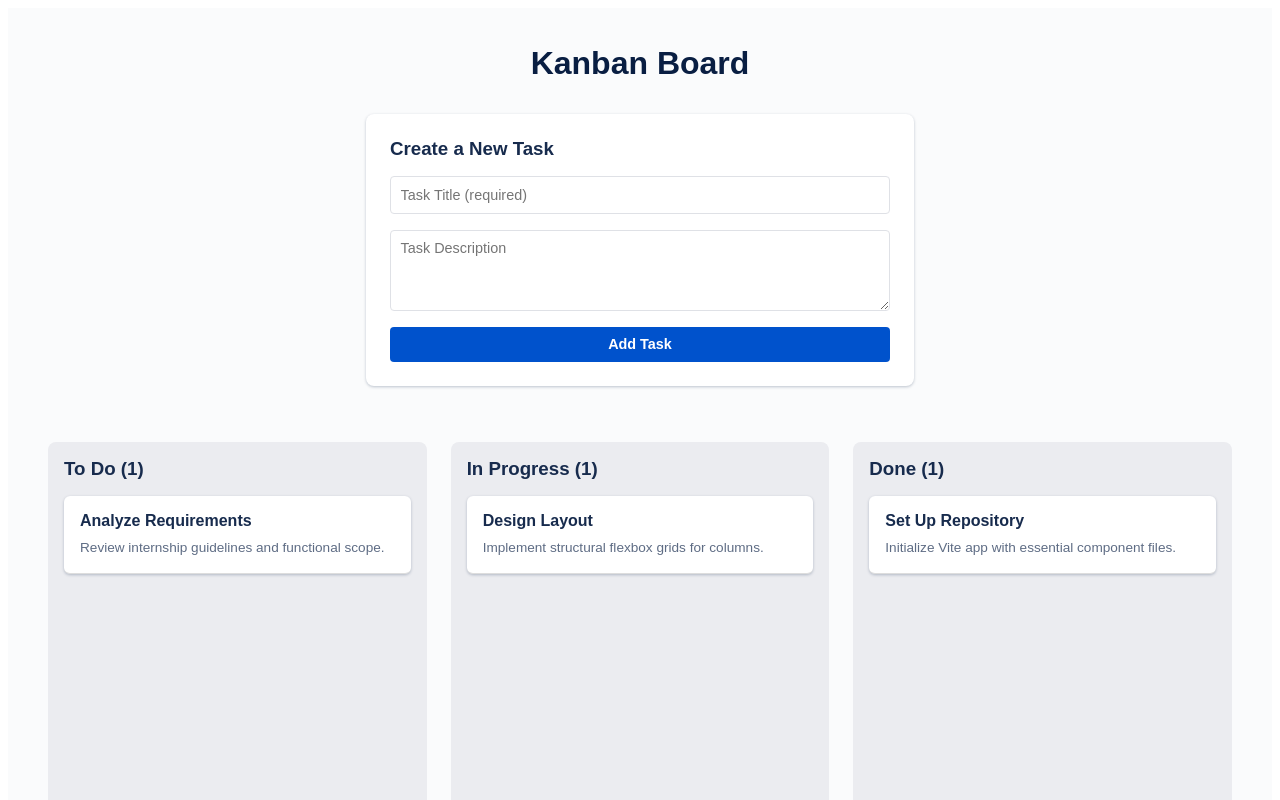
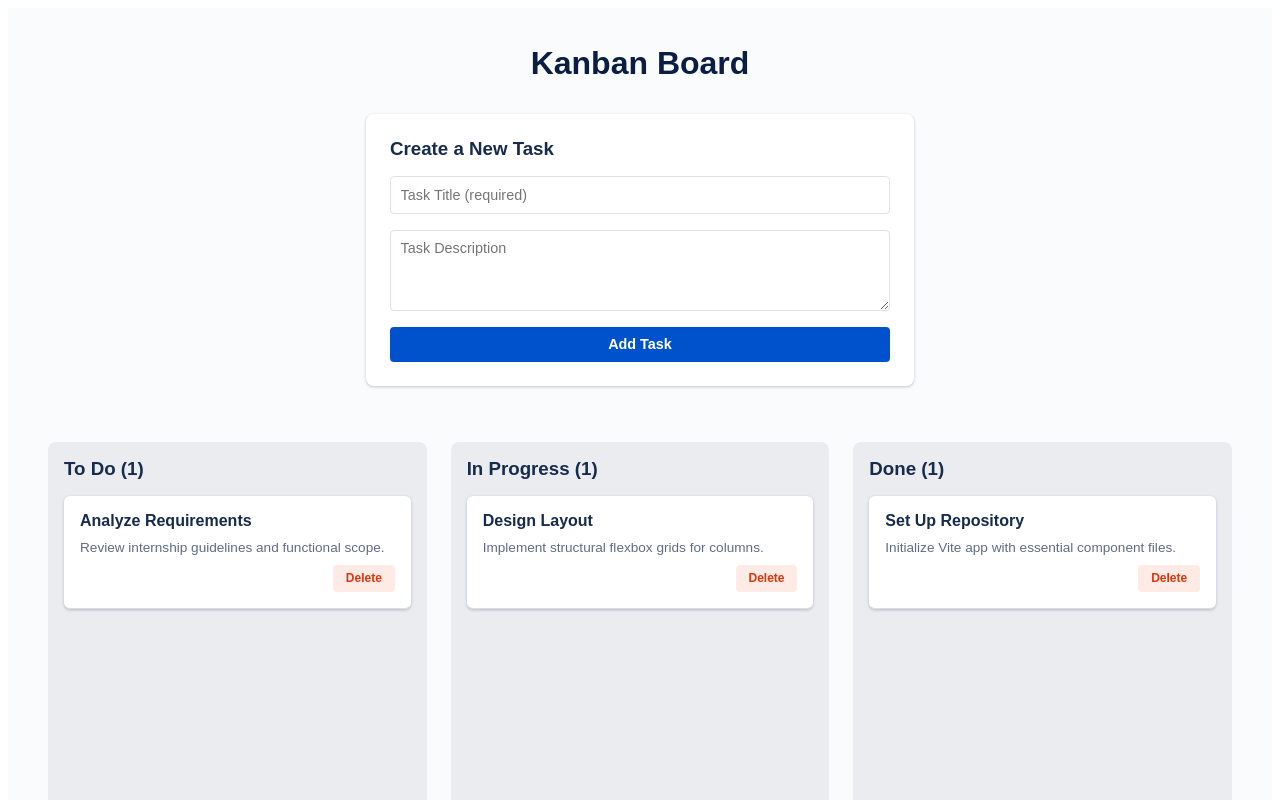
Before and after one commit to raushan-40/kanban-task-board, a React (Vite) app: page / in a window 1280 px wide. Shown: the top 800 px of the page. Built offline with nearby package versions, Linux system fonts and the light colour scheme.

Commit message:
Implement delete task functionality

```diff
--- a/src/App.jsx
+++ b/src/App.jsx
@@ -24,16 +24,20 @@ function App() {
     },
   ]);
 
-  // Handler to receive new task inputs and update top-level state
   const handleAddTask = ({ title, description }) => {
     const newTask = {
-      id: crypto.randomUUID(), // Generates a standard cryptographically strong unique ID
+      id: crypto.randomUUID(),
       title,
       description,
-      status: 'todo', // Always direct new tasks to the beginning column
+      status: 'todo',
     };
+    setTasks([...tasks, newTask]);
+  };
 
-    setTasks([...tasks, newTask]);
+  // Immutable state update deleting the targeted task using filter
+  const handleDeleteTask = (taskId) => {
+    const updatedTasks = tasks.filter((task) => task.id !== taskId);
+    setTasks(updatedTasks);
   };
 
   const containerStyle = {
@@ -56,9 +60,9 @@ function App() {
       </header>
 
       <main>
-        {/* Rendering the form and passing the handler callback */}
         <TaskForm onAddTask={handleAddTask} />
-        <Board tasks={tasks} />
+        {/* Passing the delete callback down to Board */}
+        <Board tasks={tasks} onDeleteTask={handleDeleteTask} />
       </main>
     </div>
   );
--- a/src/components/Board.jsx
+++ b/src/components/Board.jsx
@@ -1,6 +1,6 @@
 import Column from './Column';
 
-function Board({ tasks }) {
+function Board({ tasks, onDeleteTask }) {
   const boardStyle = {
     display: 'flex',
     gap: '1.5rem',
@@ -9,16 +9,16 @@ function Board({ tasks }) {
     alignItems: 'flex-start',
   };
 
-  // Filtering tasks before passing them to the columns
   const todoTasks = tasks.filter((task) => task.status === 'todo');
   const inProgressTasks = tasks.filter((task) => task.status === 'in-progress');
   const doneTasks = tasks.filter((task) => task.status === 'done');
 
   return (
     <div style={boardStyle}>
-      <Column title="To Do" tasks={todoTasks} />
-      <Column title="In Progress" tasks={inProgressTasks} />
-      <Column title="Done" tasks={doneTasks} />
+      {/* Passing onDeleteTask down to each Column */}
+      <Column title="To Do" tasks={todoTasks} onDeleteTask={onDeleteTask} />
+      <Column title="In Progress" tasks={inProgressTasks} onDeleteTask={onDeleteTask} />
+      <Column title="Done" tasks={doneTasks} onDeleteTask={onDeleteTask} />
     </div>
   );
 }
--- a/src/components/Column.jsx
+++ b/src/components/Column.jsx
@@ -1,6 +1,6 @@
 import TaskCard from './TaskCard';
 
-function Column({ title, tasks }) {
+function Column({ title, tasks, onDeleteTask }) {
   const columnStyle = {
     flex: 1,
     backgroundColor: '#ebecf0',
@@ -43,7 +43,8 @@ function Column({ title, tasks }) {
           <div style={emptyPlaceholderStyle}>No tasks yet</div>
         ) : (
           tasks.map((task) => (
-            <TaskCard key={task.id} task={task} />
+            // Passing onDeleteTask down to TaskCard
+            <TaskCard key={task.id} task={task} onDeleteTask={onDeleteTask} />
           ))
         )}
       </div>
--- a/src/components/TaskCard.jsx
+++ b/src/components/TaskCard.jsx
@@ -1,15 +1,17 @@
-function TaskCard({ task }) {
+function TaskCard({ task, onDeleteTask }) {
   const cardStyle = {
     backgroundColor: '#ffffff',
     borderRadius: '6px',
     padding: '1rem',
     boxShadow: '0 1px 3px rgba(9, 30, 66, 0.25)',
     borderBottom: '1px solid #ddd',
-    cursor: 'pointer',
+    display: 'flex',
+    flexDirection: 'column',
+    gap: '0.5rem',
   };
 
   const titleStyle = {
-    margin: '0 0 0.5rem 0',
+    margin: 0,
     color: '#172b4d',
     fontSize: '1rem',
     fontWeight: '600',
@@ -22,10 +24,31 @@ function TaskCard({ task }) {
     lineHeight: '1.4',
   };
 
+  const buttonStyle = {
+    alignSelf: 'flex-end',
+    backgroundColor: '#ffebe6',
+    color: '#de350b',
+    border: 'none',
+    borderRadius: '4px',
+    padding: '0.4rem 0.8rem',
+    fontSize: '0.75rem',
+    fontWeight: '600',
+    cursor: 'pointer',
+    transition: 'background-color 0.2s ease',
+  };
+
   return (
     <div style={cardStyle}>
       <h4 style={titleStyle}>{task.title}</h4>
-      <p style={descriptionStyle}>{task.description}</p>
+      {task.description && <p style={descriptionStyle}>{task.description}</p>}
+
+      {/* Clicking trigger starts bubbling of task id */}
+      <button
+        style={buttonStyle}
+        onClick={() => onDeleteTask(task.id)}
+      >
+        Delete
+      </button>
     </div>
   );
 }
```
